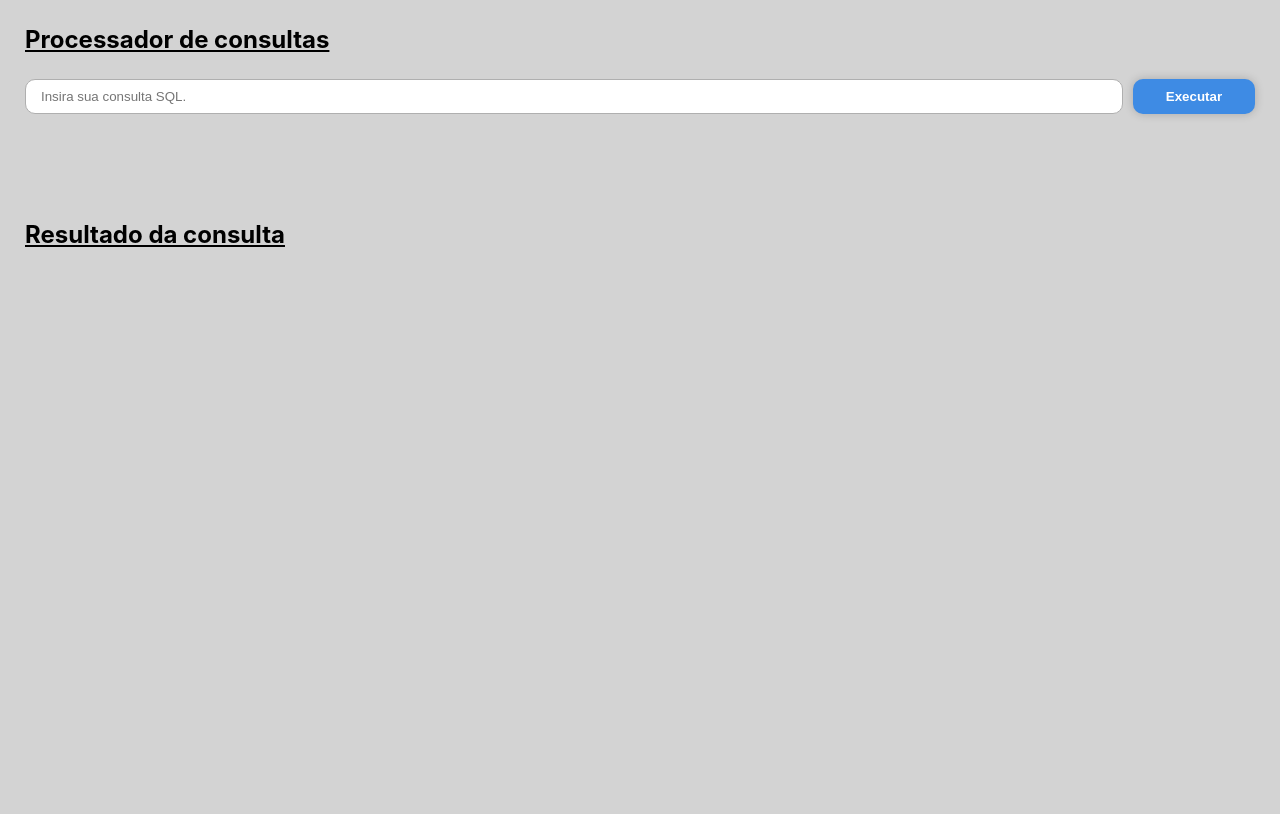
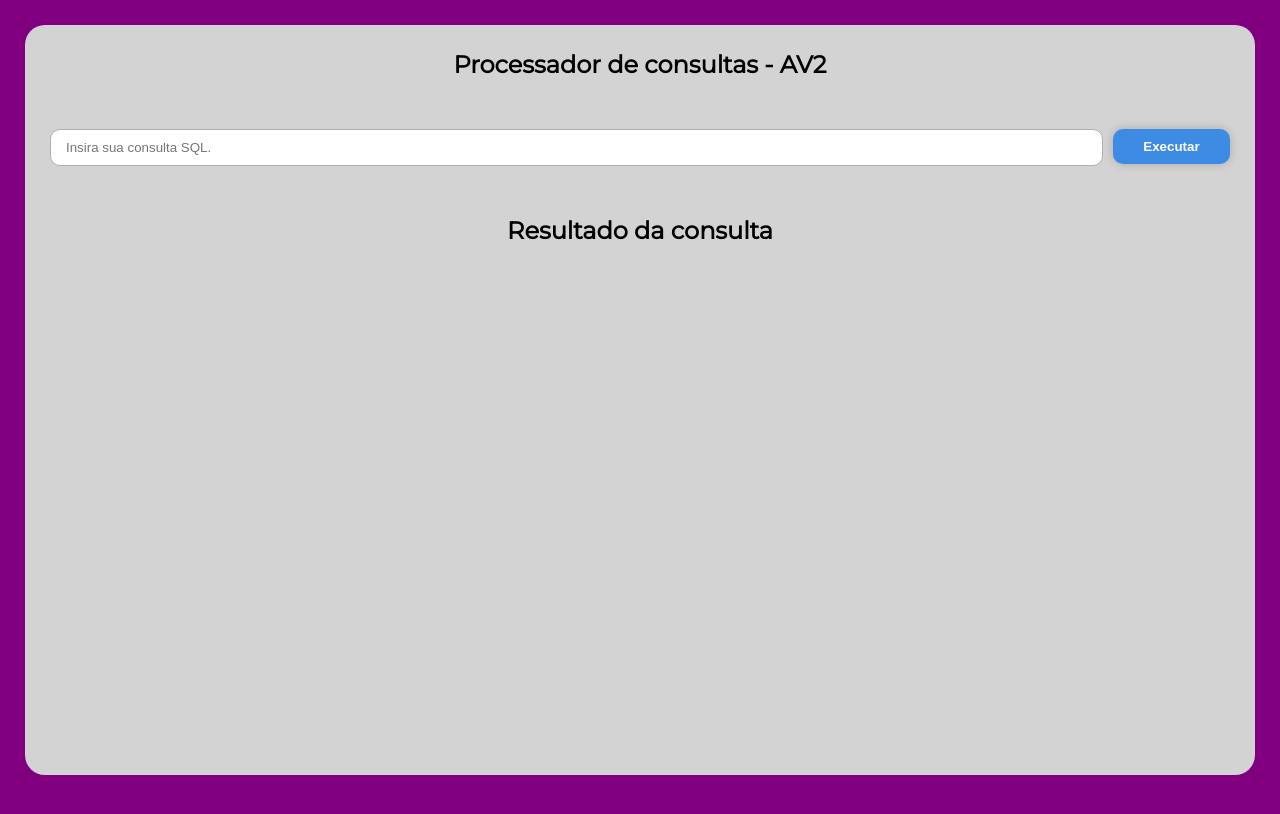
Before and after one commit to PlayerGhost/Query-Parser, a React (Vite) app: page / in a window 1280 px wide. Shown: the top 814 px of the page. Built offline with nearby package versions, Linux system fonts and the light colour scheme.

Commit message:
Front-end

```diff
--- a/index.html
+++ b/index.html
@@ -6,6 +6,9 @@
   <link rel="icon" type="image/svg+xml" href="/src/favicon.svg" />
   <meta name="viewport" content="width=device-width, initial-scale=1.0" />
   <title>Processador de consultas - Otimizado</title>
+  <link rel="preconnect" href="https://fonts.googleapis.com">
+  <link rel="preconnect" href="https://fonts.gstatic.com" crossorigin>
+  <link href="https://fonts.googleapis.com/css2?family=Montserrat&display=swap" rel="stylesheet">
 </head>
 
 <body>
--- a/src/index.css
+++ b/src/index.css
@@ -7,7 +7,7 @@
 }
 
 body {
-  background-color: #d3d3d3;
+  background-color: purple;
   margin: 0;
   font-family: -apple-system, BlinkMacSystemFont, 'Segoe UI', 'Roboto', 'Oxygen',
     'Ubuntu', 'Cantarell', 'Fira Sans', 'Droid Sans', 'Helvetica Neue',
--- a/src/pages/MainPage.css
+++ b/src/pages/MainPage.css
@@ -6,10 +6,18 @@
 	padding: 25px;
 }
 
+.corpo{
+	background-color: #d3d3d3;
+	padding: 25px;
+	border-radius: 20px;
+	height: calc(100vh - 50px);
+}
+
 .user-input {
 	display: flex;
 	flex-direction: row;
 	gap: 10px;
+	margin-bottom: 50px;
 }
 
 .error-message {
@@ -70,5 +78,12 @@
 }
 
 h2{
-	text-decoration: underline;
+	text-align: center;
+	font-family: 'Montserrat', sans-serif;
 }
+
+h1{
+	text-align: center;
+	margin-bottom: 50px;
+	font-family: 'Montserrat', sans-serif;
+}
--- a/src/pages/MainPage.jsx
+++ b/src/pages/MainPage.jsx
@@ -5,7 +5,7 @@
 	validateAttributes
 } from '../helpers/load-json';
 import { removeWhitespaces } from '../helpers/text-parser';
-import { regex } from '../helpers/regex';
+//import { regex } from '../helpers/regex';
 import { splitQueryIntoBodies } from '../helpers/relationalAlgebra';
 
 import './MainPage.css';
@@ -52,7 +52,8 @@
 
 	return (
 		<div className="main">
-			<h2>Processador de consultas</h2>
+			<section class="corpo">
+				<h1>Processador de consultas - AV2</h1>
 				<div className="user-input">
 					<input
 						type="text"
@@ -71,6 +72,7 @@
 					{Boolean(error) && <h3 className="error-message">Erro: {error}</h3>}
 					{Boolean(result) && <div id="results-body">{result}</div>}
 				</div>
+			</section>
 		</div>
 	);
 }
```
Also changed, not shown: 1 other file (tests, documents, lock files or other folders). Lines whose indentation alone changed are shown as unchanged.
